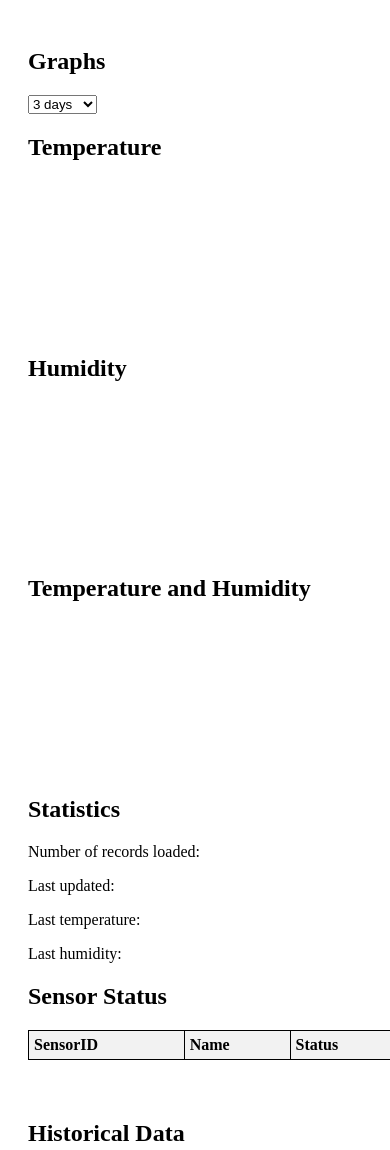
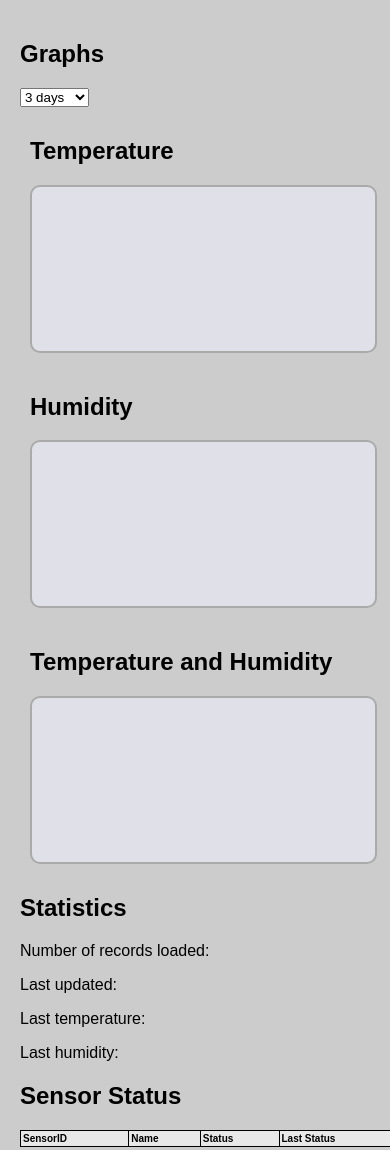
Before and after one commit to Kevin-Dohmen/ESP32-Weather-Station, a plain HTML site: page site/index.html in a window 390 px wide. Shown: the top 1150 px of the page. Drawn offline with nearby package versions, Linux system fonts and the light colour scheme; no server answers.

Commit message:
some visual improvements

```diff
--- a/site/index.html
+++ b/site/index.html
@@ -6,6 +6,14 @@
     <meta name="viewport" content="width=device-width, initial-scale=1.0">
     <title>Document</title>
     <style>
+
+        body {
+            font-family: Arial, sans-serif;
+            margin: 0;
+            padding: 0;
+            background-color: #ccc;
+        }
+
         #wrapper {
             display: flex;
             flex-direction: column;
@@ -25,12 +33,14 @@
         table {
             width: 500px;
             border-collapse: collapse;
+            font-size: 16px;
         }
 
         table,
         th,
         td {
             border: 1px solid black;
+            background-color: #f2f2f2;
         }
 
         th,
@@ -40,13 +50,16 @@
         }
 
         th {
-            background-color: #f2f2f2;
+            background-color: #e8e8e8;
         }
 
         .chartWrapper {
             width: 100%;
             height: auto;
-            /* Change the height value to your desired size */
+            border: 2px solid #aaa;
+            border-radius: 10px;
+            background-color: #e0e0e8;
+            padding: 5px;
         }
 
         #graphsWrapper {
@@ -56,7 +69,8 @@
             height: auto;
 
             section {
-                width: 33%;
+                width: calc(33% - 20px);
+                padding: 10px;
             }
         }
 
@@ -71,12 +85,22 @@
                 margin-left: 0;
             }
 
+            .chartWrapper {
+                width: 90%;
+            }
+
             #graphsWrapper section {
                 width: 100%;
             }
 
             table {
                 width: 100%;
+                font-size: 10px;
+
+                th,
+                td {
+                    padding: 2px;
+                }
             }
         }
     </style>
@@ -123,6 +147,7 @@
                         <th>SensorID</th>
                         <th>Name</th>
                         <th>Status</th>
+                        <th>Last Status</th>
                     </tr>
                 </table>
             </div>
@@ -437,6 +462,7 @@
                         <th>SensorID</th>
                         <th>Name</th>
                         <th>Status</th>
+                        <th>Last Status</th>
                     </tr>
                 `;
                 status.forEach(item => {
@@ -445,6 +471,7 @@
                         <td>${item.ID}</td>
                         <td>${item.Name}</td>
                         <td>${item.Status}</td>
+                        <td>${new Date(item.LastStatus).toLocaleString('en-US', { dateStyle: 'short', timeStyle: 'short', hour12: false })}</td>
                     `;
                     statusTable.appendChild(tr);
                 });
```
